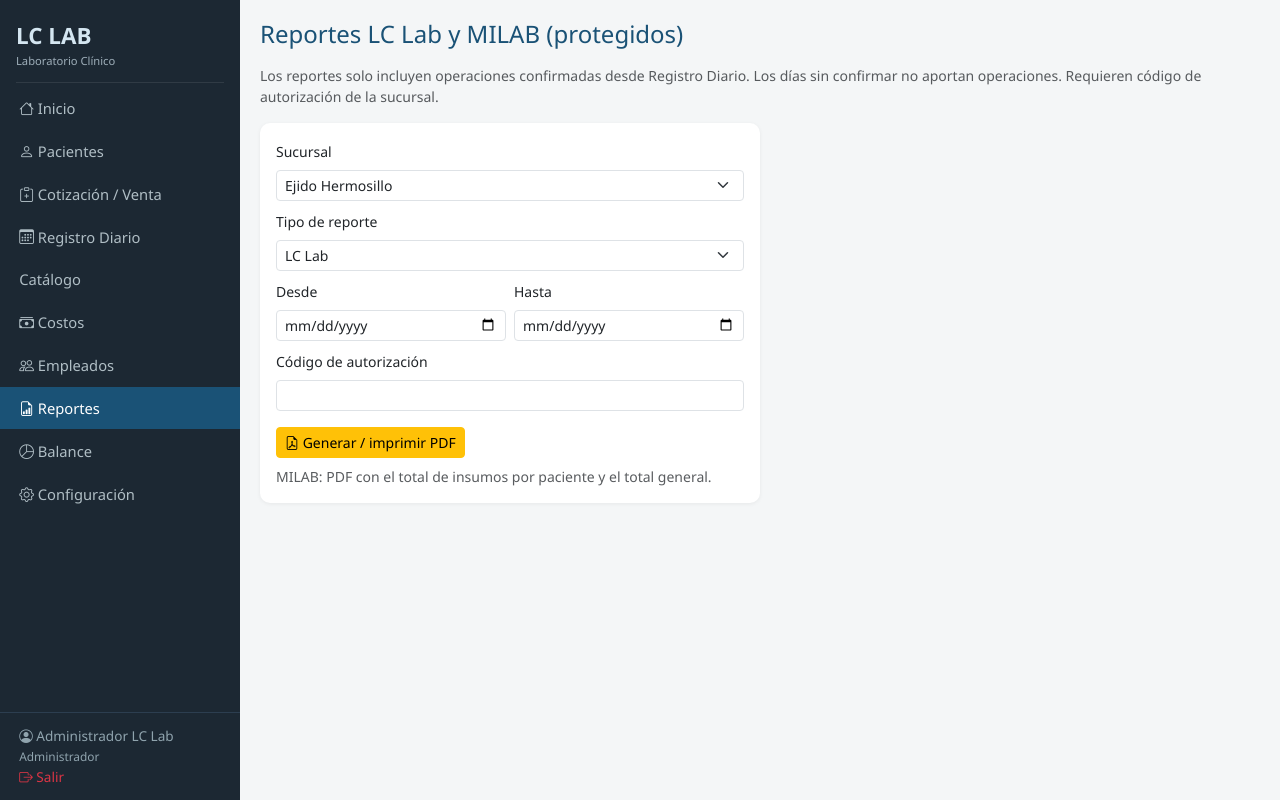
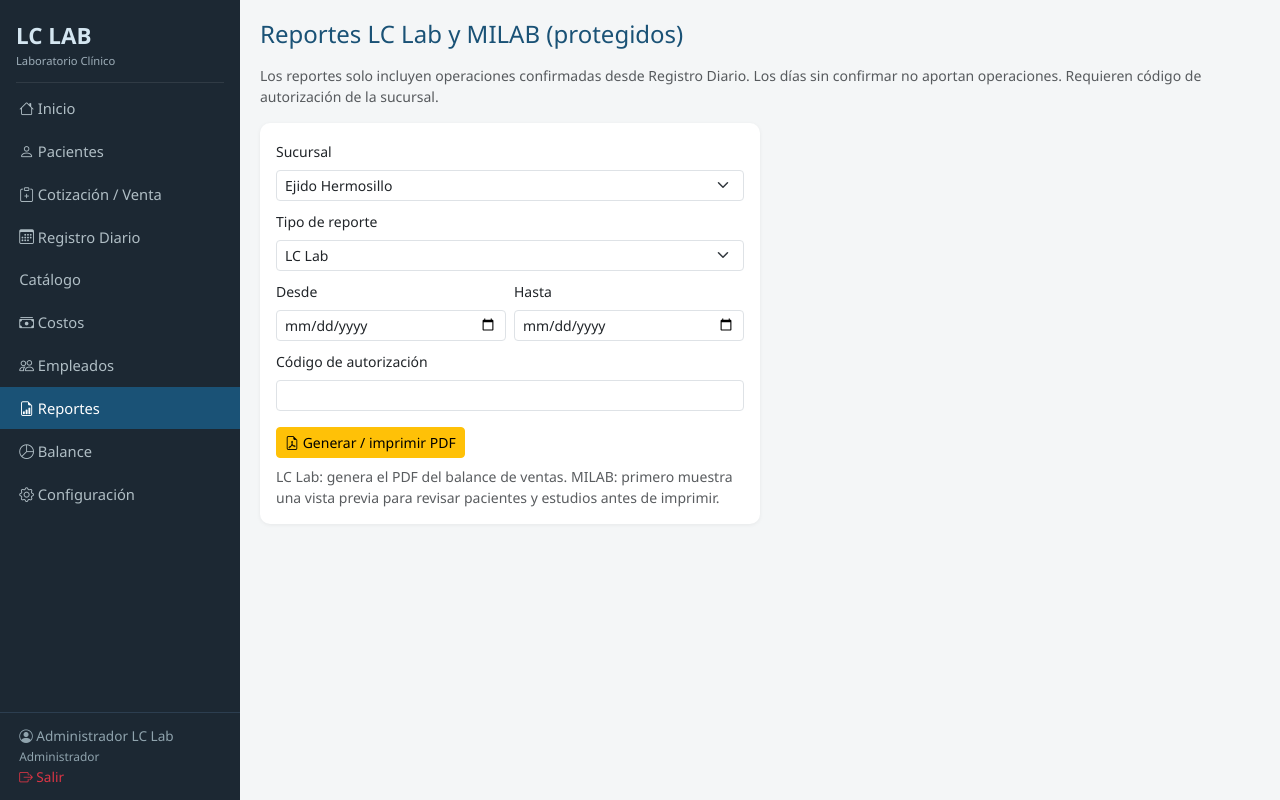
Before and after one commit to luismiguelcortez97-eng/laboratory, a FastAPI app: page /reportes in a window 1280 px wide. Run offline with FastAPI, Linux system fonts and the light colour scheme; the visitor is signed in with stand-in values (Sample User, id 1); data comes from the database, SQL or seed files in the repository; some libraries are stand-ins or nearby versions.

Commit message:
Ajustar formulario y guía de vista previa de reportes

```diff
--- a/templates/reportes.html
+++ b/templates/reportes.html
@@ -26,10 +26,10 @@
     </div>
     <div class="mb-3">
       <label class="form-label small">Código de autorización</label>
-      <input type="password" name="codigo" class="form-control form-control-sm" required autocomplete="off">
+      <input type="password" name="codigo" class="form-control form-control-sm" required autocomplete="off" value="{{ sel_codigo|default('') }}">
     </div>
     <button type="submit" class="btn btn-warning btn-sm"><i class="bi bi-file-earmark-pdf"></i> Generar / imprimir PDF</button>
-    <p class="text-muted small mt-2 mb-0">MILAB: PDF con el total de insumos por paciente y el total general.</p>
+    <p class="text-muted small mt-2 mb-0">LC Lab: genera el PDF del balance de ventas. MILAB: primero muestra una vista previa para revisar pacientes y estudios antes de imprimir.</p>
   </form>
 </div>
 {% if revision_milab %}
```
